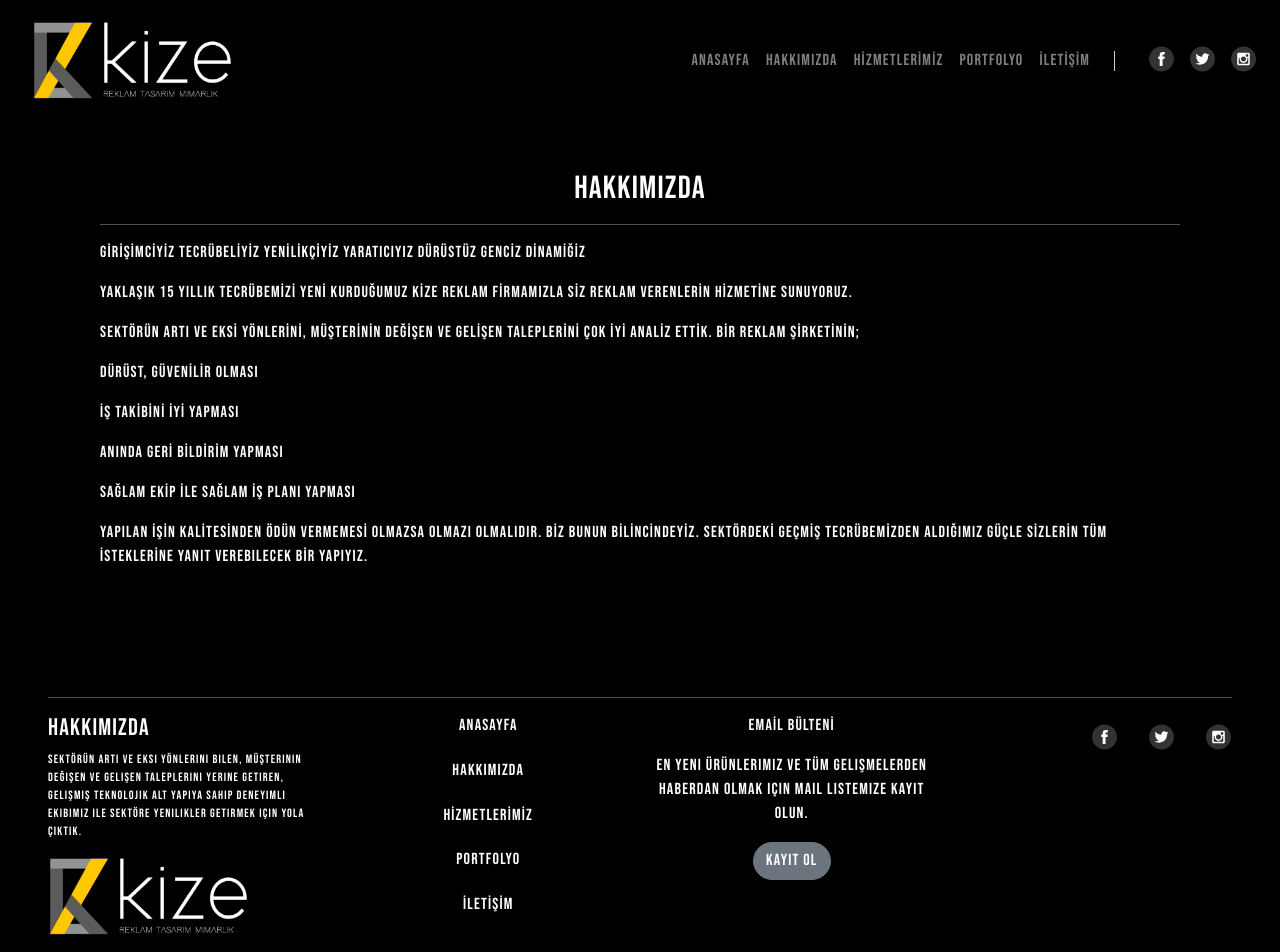
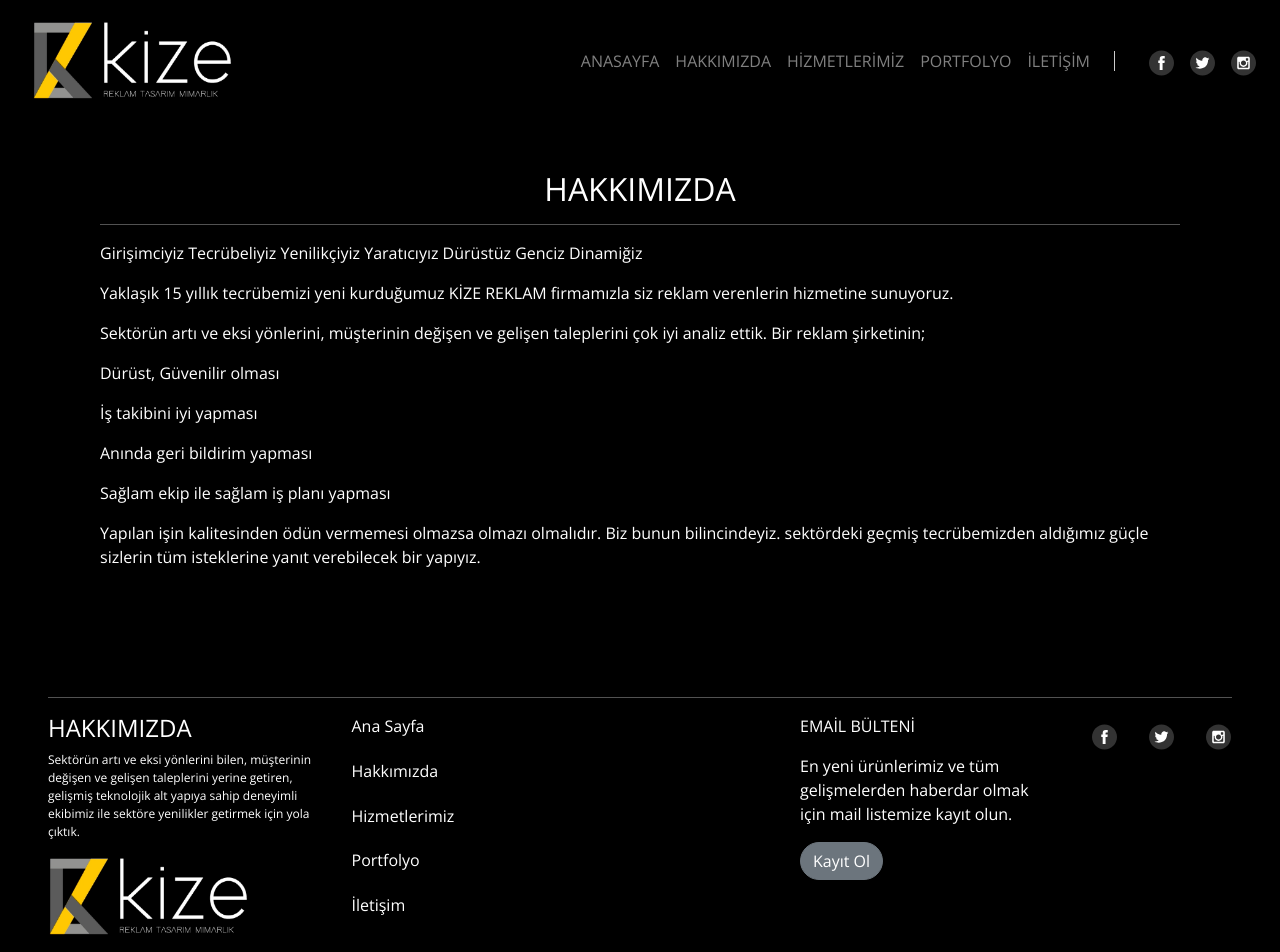
Before and after one commit to cagdaskaratas/Kize, a Vue app: page /about in a window 1280 px wide. Shown: the top 952 px of the page. Built offline with nearby package versions, Linux system fonts and the light colour scheme; what vuefire would draw is missing.

Commit message:
font and improvement

```diff
--- a/public/index.html
+++ b/public/index.html
@@ -5,7 +5,7 @@
     <meta http-equiv="X-UA-Compatible" content="IE=edge">
     <meta name="viewport" content="width=device-width,initial-scale=1.0">
     <link rel="icon" href="https://res.cloudinary.com/dc96hlyst/image/upload/v1601986056/favicon_gm4pcy.ico">
-    <link href="https://fonts.googleapis.com/css2?family=Bebas+Neue&display=swap" rel="stylesheet">
+    <link href="https://fonts.googleapis.com/css2?family=Open+Sans&display=swap" rel="stylesheet">
     <title>Kize Reklam</title>
   </head>
   <body>
--- a/src/application/About.vue
+++ b/src/application/About.vue
@@ -2,20 +2,20 @@
   <b-col cols="12" sm="12" class="p-5 main-color">
     <b-container>
       <b-col cols="12" class="text-center">
-        <h2>Hakkımızda</h2>
+        <h2>HAKKIMIZDA</h2>
         <hr style="background-color: #5b5b5b;">
         <div class="text-left">
-          <p>GİRİŞİMCİYİZ TECRÜBELİYİZ YENİLİKÇİYİZ Yaratıcıyız Dürüstüz GENCİZ DİNAMİĞİZ</p>
-          <p>Yaklaşık 15 yıllık TECRÜBEMİZİ YENİ kurduğumuz KİZE REKLAM FİRMAMIZLA SİZ reklam VERENLERİN
-            HİZMETİNE sunuyoruz.</p>
-          <p>Sektörün artı ve EKSİ YÖNLERİNİ, MÜŞTERİNİN DEĞİŞEN ve GELİŞEN TALEPLERİNİ çok İYİ ANALİZ ETTİK. BİR reklam
-            ŞİRKETİNİN;</p>
-          <p>Dürüst, GÜVENİLİR olması</p>
-          <p>İŞ TAKİBİNİ İYİ yapması</p>
-          <p>Anında GERİ BİLDİRİM yapması</p>
-          <p>Sağlam EKİP İLE sağlam İŞ planı yapması</p>
-          <p>Yapılan İŞİN KALİTESİNDEN ödün VERMEMESİ olmazsa olmazı olmalıdır. BİZ bunun BİLİNCİNDEYİZ.
-            SEKTÖRDEKİ GEÇMİŞ TECRÜBEMİZDEN aldığımız güçle SİZLERİN tüm İSTEKLERİNE yanıt verebilecek BİR yapıyız.</p>
+          <p>Girişimciyiz Tecrübeliyiz Yenilikçiyiz Yaratıcıyız Dürüstüz Genciz Dinamiğiz</p>
+          <p>Yaklaşık 15 yıllık tecrübemizi yeni kurduğumuz KİZE REKLAM firmamızla siz reklam verenlerin
+            hizmetine sunuyoruz.</p>
+          <p>Sektörün artı ve eksi yönlerini, müşterinin değişen ve gelişen taleplerini çok iyi analiz ettik. Bir reklam
+            şirketinin;</p>
+          <p>Dürüst, Güvenilir olması</p>
+          <p>İş takibini iyi yapması</p>
+          <p>Anında geri bildirim yapması</p>
+          <p>Sağlam ekip ile sağlam iş planı yapması</p>
+          <p>Yapılan işin kalitesinden ödün vermemesi olmazsa olmazı olmalıdır. Biz bunun bilincindeyiz.
+            sektördeki geçmiş tecrübemizden aldığımız güçle sizlerin tüm isteklerine yanıt verebilecek bir yapıyız.</p>
         </div>
       </b-col>
 
--- a/src/application/Index.vue
+++ b/src/application/Index.vue
@@ -37,16 +37,16 @@
             <p>YAKLAŞIK 15 YILLIK TECRÜBEMİZİ YENİ KURDUĞUMUZ <span style="color: #f5de00">KİZE REKLAM</span> FİRMAMIZ İLE SİZ REKLAM VERENLERİN HİZMETİNE SUNUYORUZ.</p>
           </div>
           <div class="description">
-            <p>Sektörün artı ve EKSİ YÖNLERİNİ BİLEN, MÜŞTERİNİN DEĞİŞEN ve GELİŞEN TALEPLERİNİ YERİNE GETİREN, GELİŞMİŞ TEKNOLOJİK alt yapıya SAHİP DENEYİMLİ EKİBİMİZ İLE sektöre YENİLİKLER GETİRMEK İÇİN yola çıktık.</p>
-            <p>NİTELİKLİ HİZMET İÇİN TEKNOLOJİYİ ÖNEMSİYOR ve EKİBİMİZLE beraber TEKNOLOJİK yatırımlarımıza son hızla devam ediyoruz.</p>
+            <p>Sektörün artı ve eksi yönlerini bilen, müşterinin değişen ve gelişen taleplerini yerine getiren, gelişmiş teknolojik alt yapıya sahip deneyimli ekibimiz ile sektöre yenilikler getirmek için yola çıktık.</p>
+            <p>Nitelikli hizmet için teknolojiyi önemsiyor ve ekibimizle beraber teknolojik yatırımlarımıza son hızla devam ediyoruz.</p>
           </div>
         </b-col>
       </b-row>
     </b-col>
     <b-col cols="12" class="services-bgc">
       <h2 class="pt-5" style="color:#f5de00; text-align: center">HİZMETLERİMİZ</h2>
-      <p style="text-align: center; font-size: 18px;margin-bottom: 0">Kurumsal KİMLİK uygulamalarınızın her noktasında MOBİLYA DAHİL çözüm ÜRETİR.</p>
-      <p style="text-align: center;font-size: 18px">ÜRETİMDEN montaja tüm aşamalarında yer alır.</p>
+      <p style="text-align: center; font-size: 18px;margin-bottom: 0">Kurumsal kimlik uygulamalarınızın her noktasında mobilya dahil çözüm üretir.</p>
+      <p style="text-align: center;font-size: 18px">Üretimden montaja tüm aşamalarında yer alır.</p>
       <b-col cols="12" class="brand-table">
           <b-img src="https://res.cloudinary.com/dc96hlyst/image/upload/v1600268225/I%CC%87nfografik_eak1m0.png" fluid alt="Responsive image"></b-img>
       </b-col>
@@ -54,14 +54,14 @@
     <b-col cols="12">
       <b-row>
         <b-col md="6" sm="12" class="footer-text-area">
-          <h2>YENİ NESİL REKLAMCILIK DENEYİMİNİ YAŞAYIN</h2>
-          <p>GİRİŞİMCİYİZ, TECRÜBELİYİZ</p>
-          <p>YENİLİKÇİYİZ, Yaratıcıyız</p>
-          <p>Dürüstüz, GÜVENİLİRİZ</p>
-          <p>İŞ TAKİBİNİ İYİ yapan</p>
-          <p>Andında GERİ BİLDİRİM veren</p>
-          <p>Sağlam EKİP İLE sağlam İŞ planına SAHİP olan KİZE REKLAM İLE</p>
-          <p>SİZDE YENİ BİR DENEYİM yaşayın</p>
+          <h3>YENİ NESİL REKLAMCILIK DENEYİMİNİ YAŞAYIN</h3>
+          <p>Girişimciyiz, Tecrübeliyiz</p>
+          <p>Yenilikçiyiz, Yaratıcıyız</p>
+          <p>Dürüstüz, Güveniliriz</p>
+          <p>İş takibini iyi yapan</p>
+          <p>Anında geri bildirim veren</p>
+          <p>Sağlam ekip ile sağlam iş planına sahip olan KİZE REKLAM ile</p>
+          <p>Sizde yeni bir deneyim yaşayın</p>
           <b-button pill size="sm" href="/portfolio">PORTFOLYO</b-button>
         </b-col>
         <b-col md="6" sm="12" class="p-0">
--- a/src/application/Services.vue
+++ b/src/application/Services.vue
@@ -21,7 +21,7 @@
               baskılar, cutout’lar…</li>
             <li>Folyo harf kesim ve sticker’lar; ofis içi folyo uygulamaları</li>
             <li>Araç giydirme</li>
-            <li>Tüm display ürünler ()</li>
+            <li>Tüm display ürünler</li>
             <li>Tasarım danışmanlığı, kreatif çözümler</li>
           </ul>
         </div>
--- a/src/application/style.css
+++ b/src/application/style.css
@@ -1,6 +1,5 @@
 html body{
-  font-family: 'Bebas Neue', cursive;
-  letter-spacing: 1.2px;
+  font-family: 'Open Sans', sans-serif;
 }
 .bg-dark {
   background-color: #000 !important;
@@ -44,7 +43,7 @@ html body{
 }
 .footer-text-area{
   color: #939291;
-  padding: 15px;
+  padding: 3rem;
 }
 @media screen and (max-width: 992px) {
   .footer-text-area {
@@ -144,6 +143,16 @@ g {
   }
 }
 @media screen and (max-width: 992px) {
+  .footer-news {
+    padding-left: 1rem !important;
+  }
+}
+@media screen and (max-width: 992px) {
+  .footer-button {
+    display: grid;
+  }
+}
+@media screen and (max-width: 992px) {
   .footer-news .news-title {
     margin-bottom: 5px;
     padding-top: 1em;
@@ -203,3 +212,13 @@ g {
     display: none;
   }
 }
+@media screen and (max-width: 1920px) {
+  .text-area{
+    padding: 5rem;
+  }
+}
+@media screen and (max-width: 450px) {
+  .text-area{
+    padding: 1rem;
+  }
+}
--- a/src/components/Footer.vue
+++ b/src/components/Footer.vue
@@ -9,40 +9,40 @@
             <p style="font-size: 12px">Sektörün artı ve eksi yönlerini bilen, müşterinin değişen ve gelişen taleplerini yerine getiren, gelişmiş teknolojik alt yapıya sahip deneyimli ekibimiz ile sektöre yenilikler getirmek için yola çıktık.</p>
             <img style="width: 200px;height: 80px" src="../img/kize-logo.png">
           </b-col>
-          <b-col md="6" sm="12" class="footer-menu">
+          <b-col md="6" sm="12" class="footer-menu text-left">
             <router-link
               to="/"
             >
-              <a>ANASAYFA</a>
+              <a>Ana Sayfa</a>
             </router-link>
             <router-link
               to="/about"
             >
-              <a>HAKKIMIZDA</a>
+              <a>Hakkımızda</a>
             </router-link>
             <router-link
               to="/services"
             >
-              <a>HİZMETLERİMİZ</a>
+              <a>Hizmetlerimiz</a>
             </router-link>
             <router-link
               to="/portfolio"
             >
-              <a>PORTFOLYO</a>
+              <a>Portfolyo</a>
             </router-link>
             <router-link
               to="/contact"
             >
-              <a>İLETİŞİM</a>
+              <a>İletişim</a>
             </router-link>
           </b-col>
         </b-row>
       </b-col>
       <b-col md="6" sm="12">
         <b-row>
-          <b-col md="6" sm="12" class="footer-news">
-            <p class="news-title">EMAİL BÜLTENİ</p>
-            <p class="news-desc">En yeni ürünlerimiz ve tüm gelişmelerden Haberdan olmak için mail listemize kayıt olun.</p>
+          <b-col md="8" sm="12" class="footer-news" style="padding: 0 0 0 10rem">
+            <p class="news-title text-left">EMAİL BÜLTENİ</p>
+            <p class="news-desc text-left">En yeni ürünlerimiz ve tüm gelişmelerden haberdar olmak için mail listemize kayıt olun.</p>
             <b-form @submit="onSubmit" @reset="onReset" v-if="show">
               <b-form-group
                 id="input-group-1"
@@ -58,11 +58,11 @@
                 ></b-form-input>
               </b-form-group>
             </b-form>
-            <div style="text-align: center">
-              <b-button href="/contact" type="submit" size="md" pill>Kayıt Ol</b-button>
+            <div style="text-align: left">
+              <b-button href="/contact" class="footer-button" type="submit" size="md" pill>Kayıt Ol</b-button>
             </div>
           </b-col>
-          <b-col md="6" sm="12">
+          <b-col md="4" sm="12">
             <b-row class="social-group">
               <a class="nav-link nav-link-icon" href="https://www.google.com" target="_blank">
                 <img src="../img/facebook.svg" style="width: 25px;height:30px" alt="">
```
Also changed, not shown: 4 other files (tests, documents, lock files or other folders).
